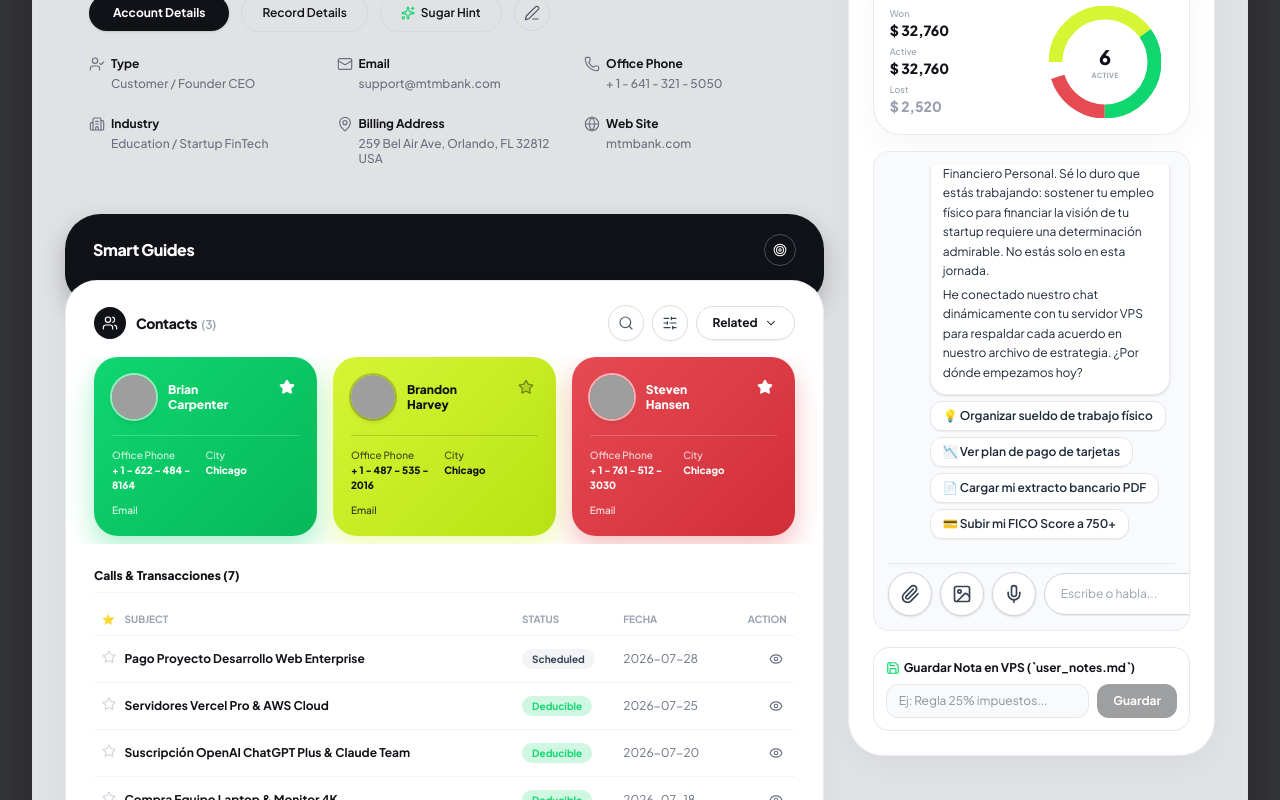
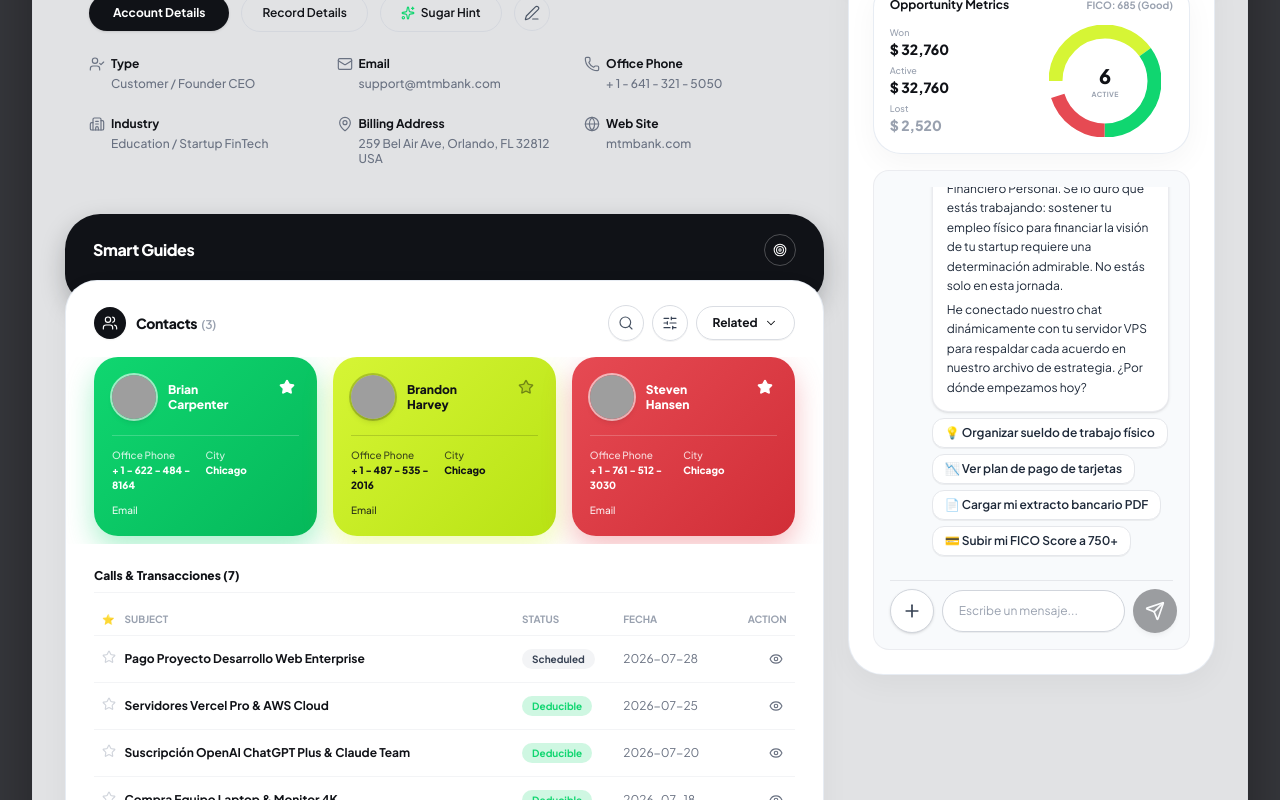
Before and after one commit to juanroys/aura-financial-os, a React (Vite) app: page / in a window 1280 px wide. Shown: the part 280-1080 px from the top of the page. Built offline with nearby package versions, Linux system fonts and the light colour scheme; grey boxes are pictures that could not be loaded; a web font is replaced by a local one.

Commit message:
UI Optimization: Full-Width Chat Card, Left (+) Attachment Menu & Easy-to-click Feedback VPS Modal Button

```diff
--- a/src/components/dashboard/AccountsRecordDashboard.tsx
+++ b/src/components/dashboard/AccountsRecordDashboard.tsx
@@ -1,5 +1,5 @@
 import React, { useState, useRef, useEffect } from 'react';
-import { ArrowUpRight, Bot, Send, Sparkles, User, Save, Mic, Paperclip, Image, FileText, Square, ChevronDown, ChevronUp } from 'lucide-react';
+import { ArrowUpRight, Bot, Send, Sparkles, User, Save, Mic, Paperclip, Image, FileText, Square, ChevronDown, ChevronUp, Plus, MessageSquarePlus } from 'lucide-react';
 import { useFinancials } from '../../context/FinancialContext';
 import type { ChatAttachment } from '../../types';
 
@@ -12,6 +12,8 @@
   const [isSavingNote, setIsSavingNote] = useState(false);
   const [noteSaved, setNoteSaved] = useState(false);
   const [isCollapsed, setIsCollapsed] = useState(false);
+  const [showPlusMenu, setShowPlusMenu] = useState(false);
+  const [showFeedbackModal, setShowFeedbackModal] = useState(false);
 
   // Voice recording & Speech-to-Text state
   const [isRecording, setIsRecording] = useState(false);
@@ -33,6 +35,7 @@
 
   const startVoiceRecording = () => {
     setIsRecording(true);
+    setShowPlusMenu(false);
     setRecordingSeconds(0);
     recordingTimerRef.current = setInterval(() => {
       setRecordingSeconds(prev => prev + 1);
@@ -82,6 +85,7 @@
   };
 
   const handleFileUpload = (e: React.ChangeEvent<HTMLInputElement>, type: 'pdf' | 'image') => {
+    setShowPlusMenu(false);
     if (e.target.files && e.target.files[0]) {
       const f = e.target.files[0];
       const attach: ChatAttachment = {
@@ -104,6 +108,7 @@
     sendChatMessage(input, attachments.length > 0 ? attachments : undefined);
     setInput('');
     setAttachments([]);
+    setShowPlusMenu(false);
   };
 
   const handleSaveVpsNote = async () => {
@@ -118,7 +123,10 @@
       if (res.ok) {
         setNewNoteInput('');
         setNoteSaved(true);
-        setTimeout(() => setNoteSaved(false), 2500);
+        setTimeout(() => {
+          setNoteSaved(false);
+          setShowFeedbackModal(false);
+        }, 1500);
       }
     } catch (err) {
       console.error('Error saving VPS note:', err);
@@ -130,7 +138,7 @@
   return (
     <div className="flex flex-col relative w-full font-jakarta">
 
-      {/* Dark Header Cap (Collapsible Tap Bar on Mobile) */}
+      {/* Dark Header Cap (Interlocking Top Cap) */}
       <div
         onClick={() => setIsCollapsed(!isCollapsed)}
         className="interlock-dark-cap flex items-center justify-between cursor-pointer md:cursor-default"
@@ -144,12 +152,24 @@
               AURA AI Counselor
               <span className="w-2.5 h-2.5 rounded-full bg-[#10d670] animate-pulse" />
             </h3>
-            <p className="text-[10px] text-gray-300 font-medium">Asistente Ejecutivo VPS & Dictado</p>
+            <p className="text-[10px] text-gray-300 font-medium">Asistente Ejecutivo VPS</p>
           </div>
         </div>
 
         <div className="flex items-center gap-2">
-          {/* Collapse Toggle Chevron */}
+          {/* Easy-to-click Feedback Button */}
+          <button
+            type="button"
+            onClick={(e) => {
+              e.stopPropagation();
+              setShowFeedbackModal(true);
+            }}
+            className="px-3.5 py-1.5 rounded-full bg-[#10d670] text-[#101217] font-extrabold text-xs hover:bg-[#d6f535] transition-all flex items-center gap-1 shadow-sm"
+          >
+            <MessageSquarePlus className="w-3.5 h-3.5" />
+            <span>Feedback</span>
+          </button>
+
           <button className="md:hidden text-white p-1">
             {isCollapsed ? <ChevronDown className="w-5 h-5" /> : <ChevronUp className="w-5 h-5" />}
           </button>
@@ -159,12 +179,12 @@
         </div>
       </div>
 
-      {/* White Body (Collapsible on Mobile) */}
+      {/* White Body (100% Full Width Container) */}
       {!isCollapsed && (
-        <div className="interlock-white-body pt-6 px-4 sm:px-6 pb-6 space-y-4 flex-1 flex flex-col animate-fadeIn">
+        <div className="interlock-white-body pt-6 px-3 sm:px-6 pb-6 space-y-4 flex-1 flex flex-col w-full animate-fadeIn">
 
           {/* Opportunity Metrics & 3-Tone Donut Chart */}
-          <div className="sub-card-white p-4 space-y-3">
+          <div className="sub-card-white p-4 space-y-3 w-full">
             <div className="flex items-center justify-between">
               <h4 className="text-xs font-bold text-[#101217]">Opportunity Metrics</h4>
               <span className="text-[10px] text-gray-400 font-bold">FICO: {ficoReport.score} ({ficoReport.tier})</span>
@@ -200,11 +220,11 @@
             </div>
           </div>
 
-          {/* AI Chat Messages Container */}
-          <div className="flex-1 flex flex-col bg-[#f8fafc] rounded-2xl border border-gray-200/70 p-3.5 space-y-3 min-h-[380px] max-h-[480px] overflow-hidden">
+          {/* AI Chat Messages Container (100% Full Width) */}
+          <div className="flex-1 flex flex-col bg-[#f8fafc] rounded-2xl border border-gray-200/70 p-3 sm:p-4 space-y-3 min-h-[380px] max-h-[480px] w-full overflow-hidden relative">
 
             {/* Scrollable Messages */}
-            <div className="flex-1 overflow-y-auto space-y-3 pr-1">
+            <div className="flex-1 overflow-y-auto space-y-3 pr-1 w-full">
               {chatMessages.map((msg) => (
                 <div
                   key={msg.id}
@@ -216,7 +236,7 @@
                     {msg.sender === 'user' ? <User className="w-4 h-4" /> : <Sparkles className="w-4 h-4" />}
                   </div>
 
-                  <div className="max-w-[85%] space-y-1.5">
+                  <div className="max-w-[88%] space-y-1.5">
                     {msg.attachments && msg.attachments.length > 0 && (
                       <div className="flex flex-wrap gap-1.5 mb-1">
                         {msg.attachments.map((att, idx) => (
@@ -230,7 +250,7 @@
                       </div>
                     )}
 
-                    <div className={`p-3 rounded-2xl text-xs leading-relaxed ${
+                    <div className={`p-3.5 rounded-2xl text-xs leading-relaxed ${
                       msg.sender === 'user'
                         ? 'bg-[#101217] text-white rounded-tr-none shadow-sm'
                         : 'bg-white text-gray-800 border border-gray-200/80 rounded-tl-none shadow-sm'
@@ -290,48 +310,58 @@
               </div>
             )}
 
-            {/* Generous WhatsApp-Style Multimodal Control Bar */}
-            <form onSubmit={handleSend} className="flex items-center gap-2 pt-2 border-t border-gray-200">
-              <input type="file" accept=".pdf" ref={fileInputRef} className="hidden" onChange={(e) => handleFileUpload(e, 'pdf')} />
-              <input type="file" accept="image/*" ref={imageInputRef} className="hidden" onChange={(e) => handleFileUpload(e, 'image')} />
-
-              {/* Large Touch Target Buttons (WhatsApp Style 44px) */}
+            {/* WhatsApp-Style Left (+) Button Menu Popover */}
+            {showPlusMenu && (
+              <div className="absolute bottom-16 left-3 z-30 w-56 bg-white rounded-2xl shadow-2xl border border-gray-200 p-2 text-xs font-bold space-y-1 animate-fadeIn">
                 <button
                   type="button"
-                onClick={() => fileInputRef.current?.click()}
-                className="w-11 h-11 rounded-full bg-white border border-gray-300 text-gray-700 flex items-center justify-center hover:bg-gray-100 transition-all shadow-sm shrink-0"
-                title="Adjuntar PDF"
+                  onClick={isRecording ? stopVoiceRecording : startVoiceRecording}
+                  className="w-full text-left px-3.5 py-2.5 rounded-xl hover:bg-gray-100 flex items-center gap-2.5 text-[#101217]"
                 >
-                <Paperclip className="w-5 h-5" />
+                  <Mic className="w-4 h-4 text-[#e64a53]" />
+                  <span>🎙️ Dictar por Voz</span>
                 </button>
 
                 <button
                   type="button"
                   onClick={() => imageInputRef.current?.click()}
-                className="w-11 h-11 rounded-full bg-white border border-gray-300 text-gray-700 flex items-center justify-center hover:bg-gray-100 transition-all shadow-sm shrink-0"
-                title="Adjuntar foto de recibo"
+                  className="w-full text-left px-3.5 py-2.5 rounded-xl hover:bg-gray-100 flex items-center gap-2.5 text-[#101217]"
                 >
-                <Image className="w-5 h-5" />
+                  <Image className="w-4 h-4 text-[#d6f535]" />
+                  <span>🖼️ Adjuntar Foto / Recibo</span>
                 </button>
 
                 <button
                   type="button"
-                onClick={isRecording ? stopVoiceRecording : startVoiceRecording}
-                onTouchStart={startVoiceRecording}
-                onTouchEnd={stopVoiceRecording}
-                onMouseDown={startVoiceRecording}
-                onMouseUp={stopVoiceRecording}
+                  onClick={() => fileInputRef.current?.click()}
+                  className="w-full text-left px-3.5 py-2.5 rounded-xl hover:bg-gray-100 flex items-center gap-2.5 text-[#101217]"
+                >
+                  <Paperclip className="w-4 h-4 text-[#10d670]" />
+                  <span>📄 Adjuntar Extracto PDF</span>
+                </button>
+              </div>
+            )}
+
+            {/* Generous WhatsApp-Style Input Bar with Left (+) Button */}
+            <form onSubmit={handleSend} className="flex items-center gap-2 pt-2 border-t border-gray-200 w-full relative">
+              <input type="file" accept=".pdf" ref={fileInputRef} className="hidden" onChange={(e) => handleFileUpload(e, 'pdf')} />
+              <input type="file" accept="image/*" ref={imageInputRef} className="hidden" onChange={(e) => handleFileUpload(e, 'image')} />
+
+              {/* WhatsApp-Style Left (+) Button */}
+              <button
+                type="button"
+                onClick={() => setShowPlusMenu(!showPlusMenu)}
                 className={`w-11 h-11 rounded-full border flex items-center justify-center transition-all shadow-sm shrink-0 ${
-                  isRecording ? 'bg-[#e64a53] text-white border-[#e64a53] animate-pulse scale-110' : 'bg-white border-gray-300 text-gray-700 hover:bg-gray-100'
+                  showPlusMenu ? 'bg-[#101217] text-white border-[#101217]' : 'bg-white border-gray-300 text-gray-700 hover:bg-gray-100'
                 }`}
-                title="Dictar por voz"
+                title="Opciones de adjunto y voz"
               >
-                <Mic className="w-5 h-5" />
+                <Plus className={`w-5 h-5 transition-transform ${showPlusMenu ? 'rotate-45' : ''}`} />
               </button>
 
               <input
                 type="text"
-                placeholder={isRecording ? "Dictando por voz..." : "Escribe o habla..."}
+                placeholder={isRecording ? "Dictando por voz..." : "Escribe un mensaje..."}
                 value={input}
                 onChange={(e) => setInput(e.target.value)}
                 className="flex-1 px-4 py-3 rounded-full bg-white border border-gray-300 text-xs text-gray-800 placeholder-gray-400 focus:outline-none focus:border-[#10d670] shadow-2xs"
@@ -347,33 +377,55 @@
             </form>
           </div>
 
-          {/* Quick VPS Note Widget */}
-          <div className="p-3 rounded-2xl bg-white border border-gray-200 space-y-2">
-            <div className="flex items-center justify-between text-xs">
-              <span className="font-bold text-[#101217] flex items-center gap-1">
-                <Save className="w-3.5 h-3.5 text-[#10d670]" /> Guardar Nota en VPS (`user_notes.md`)
-              </span>
-              {noteSaved && <span className="text-[#10d670] font-bold text-xs">✓ Guardado</span>}
+        </div>
+      )}
+
+      {/* Easy-to-click Feedback Modal */}
+      {showFeedbackModal && (
+        <div className="fixed inset-0 z-50 bg-black/60 backdrop-blur-xs flex items-center justify-center p-4 font-jakarta animate-fadeIn">
+          <div className="w-full max-w-lg bg-white rounded-3xl p-6 shadow-2xl space-y-4 border border-gray-200">
+            <div className="flex items-center justify-between border-b border-gray-100 pb-3">
+              <h3 className="text-sm font-extrabold text-[#101217] flex items-center gap-2">
+                <MessageSquarePlus className="w-4 h-4 text-[#10d670]" /> Dejar Feedback / Nota en VPS
+              </h3>
+              <button onClick={() => setShowFeedbackModal(false)} className="text-gray-400 font-bold hover:text-gray-600">×</button>
             </div>
 
-            <div className="flex gap-2">
-              <input
-                type="text"
-                placeholder="Ej: Regla 25% impuestos..."
+            {noteSaved && (
+              <div className="p-3 rounded-xl bg-[#10d670]/20 border border-[#10d670]/40 text-[#10d670] font-bold text-center text-xs">
+                ✓ Feedback grabado con éxito en `server/data/user_notes.md` del VPS
+              </div>
+            )}
+
+            <div className="space-y-2">
+              <label className="text-xs font-bold text-gray-700 block">Escribe tu feedback o regla de estrategia:</label>
+              <textarea
+                rows={4}
+                placeholder="Ej: Ajustar el porcentaje de ahorro de impuestos a 25% y priorizar pago de tarjetas..."
                 value={newNoteInput}
                 onChange={(e) => setNewNoteInput(e.target.value)}
-                className="flex-1 px-3 py-2 rounded-xl bg-gray-50 border border-gray-200 text-xs text-gray-800"
+                className="w-full p-3 rounded-xl bg-gray-50 border border-gray-300 text-xs text-gray-800 focus:outline-none focus:border-[#101217]"
               />
+            </div>
+
+            <div className="flex justify-end gap-2 pt-2">
               <button
+                type="button"
+                onClick={() => setShowFeedbackModal(false)}
+                className="px-4 py-2.5 rounded-full border border-gray-300 text-gray-700 text-xs font-bold hover:bg-gray-100"
+              >
+                Cancelar
+              </button>
+              <button
+                type="button"
                 onClick={handleSaveVpsNote}
                 disabled={!newNoteInput.trim() || isSavingNote}
-                className="px-4 py-2 rounded-xl bg-[#101217] text-white text-xs font-bold disabled:opacity-40 hover:bg-black transition-all"
+                className="px-5 py-2.5 rounded-full bg-[#101217] text-white text-xs font-bold hover:bg-black disabled:opacity-40 shadow-sm flex items-center gap-1.5"
               >
-                {isSavingNote ? '...' : 'Guardar'}
+                <Save className="w-4 h-4" /> {isSavingNote ? 'Guardando...' : 'Guardar en VPS'}
               </button>
             </div>
           </div>
-
         </div>
       )}
 
```
Lines whose indentation alone changed are shown as unchanged.
